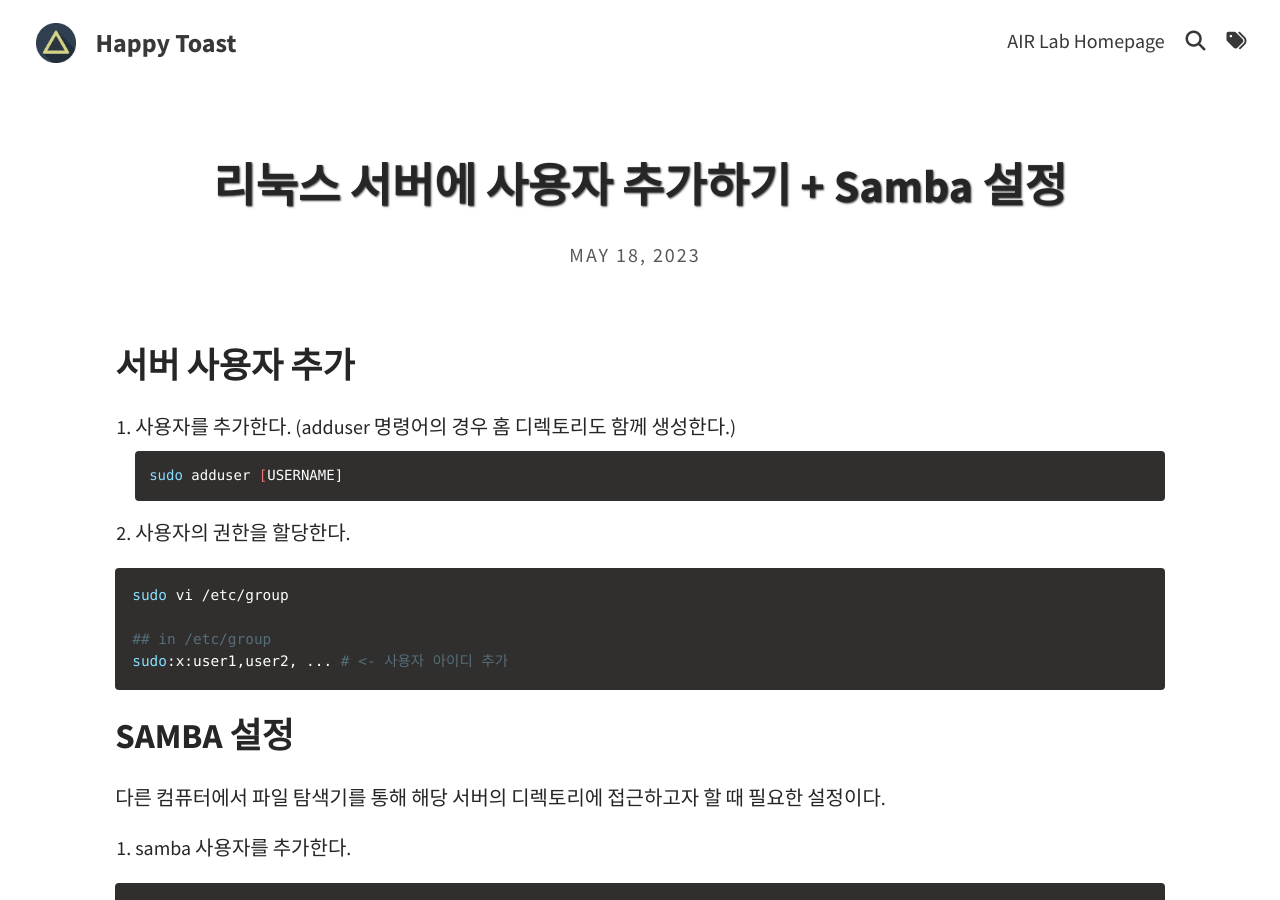
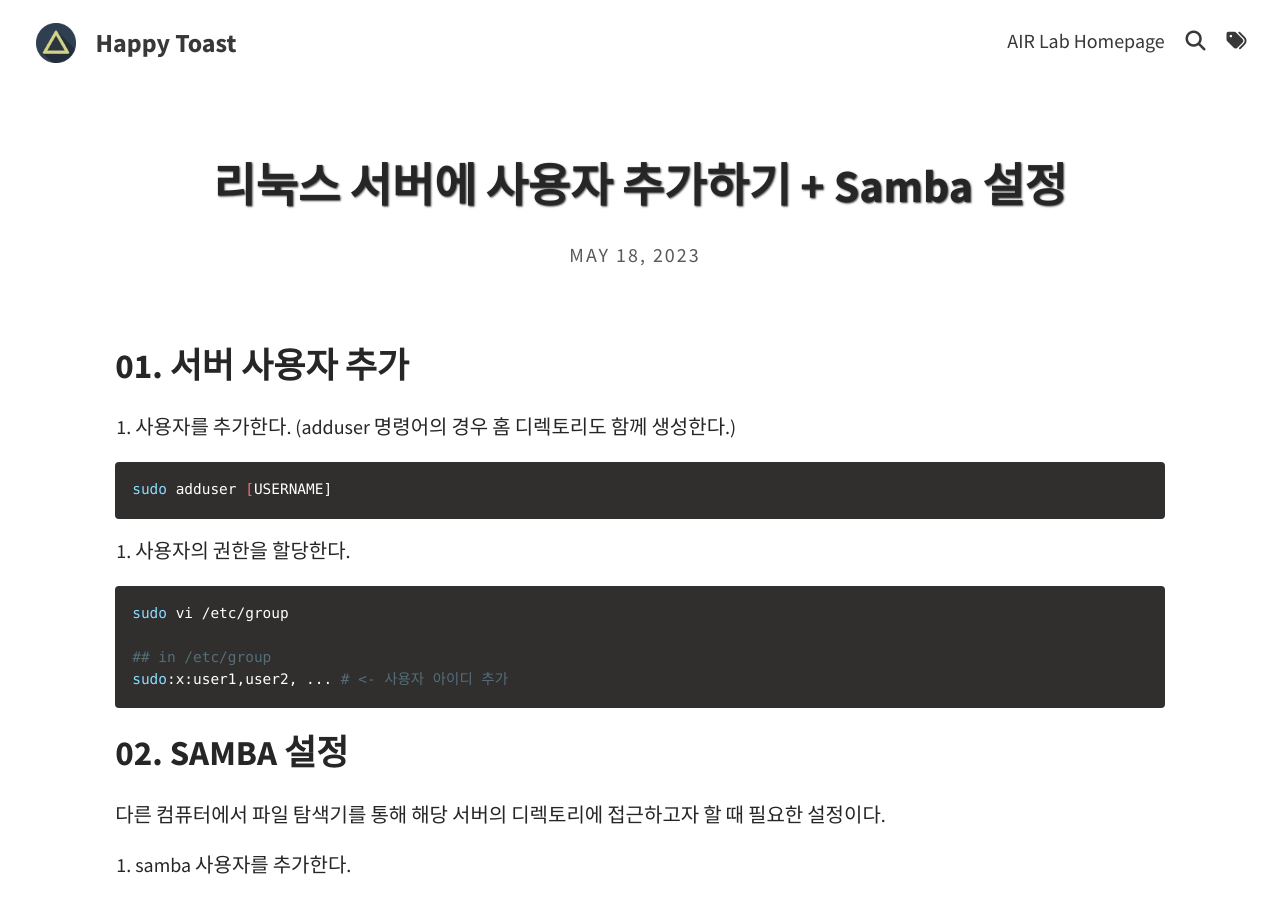
Before and after one commit to s2jin/blog, a Jekyll site: the page built from _posts/2023-05-18-리눅스-서버에-사용자-추가하기-+-SAMBA-설정.md, in a window 1280 px wide and 900 px high. Built offline with Jekyll 4.4.1, drawn with Linux system fonts in a browser that asks for light colours; our own code applies the rules of GitHub Pages for plain Markdown files; a script that is not in the unit is left out; some of the changed text lies outside the part shown.

Commit message:
vault backup: 2023-12-25 23:35:53

````diff
--- a/_posts/2023-05-18-리눅스-서버에-사용자-추가하기-+-SAMBA-설정.md
+++ b/_posts/2023-05-18-리눅스-서버에-사용자-추가하기-+-SAMBA-설정.md
@@ -1,7 +1,8 @@
 
-## 서버 사용자 추가
+## 01. 서버 사용자 추가
 
 1. 사용자를 추가한다. (adduser 명령어의 경우 홈 디렉토리도 함께 생성한다.)
+
 ```bash
 sudo adduser [USERNAME]
 ```
@@ -15,7 +16,8 @@ sudo vi /etc/group
 sudo:x:user1,user2, ... # <- 사용자 아이디 추가
 ```
 
-## SAMBA 설정
+
+## 02. SAMBA 설정
 
 다른 컴퓨터에서 파일 탐색기를 통해 해당 서버의 디렉토리에 접근하고자 할 때 필요한 설정이다.
 
@@ -68,21 +70,23 @@ sudo smbpasswd -a [USERNAME]
 ...
 ```
 
-### samba 접속
-##### MacOS
+
+### 1) samba 접속
+
+#### MacOS
 
 1. Finder에서 `이동 > 서버에 연결` 또는 `command + k`로 네트워크 서버 연결 창에 접속한다.
 2. `smb://[SERVER_IP or DNS]/[NAME]/[DIR_PATH]`와 같은 형식을 입력한다.
 	1. (예) `smb://10.100.00.000/sujin_home/project_B/documents`
 	   → `10.100.00.000` 서버의 `sujin_home(=/home/sujin)` 디렉토리 아래 `project_B/documents` 디렉토리를 연결
 
-## 방문자 계정으로 접근하기
+
+## 03. 방문자 계정으로 접근하기
 
 접근하고자 하는 서버의 디렉토리에 특정 사용자가 아닌 방문자 권한으로 접근하고자 할 때,
 1. samba 설정 파일 `/etc/samba/smb.conf`의 `hosts allow`에 본인 기기의 ip를 추가해야 한다.
 
 
-
 #### 🅐 연구실 공유 디렉토리 접근을 위한 설정 예시
 
-<iframe width="100%" height="1000px" src='https://modi.changwon.ac.kr/sujin/test_project_by_sujin/blob/master/share_%EC%A0%91%EA%B7%BC_ip_%EC%84%A4%EC%A0%95.md'>
+<iframe width="100%" height="1000px" src='https://modi.changwon.ac.kr/'>
````
